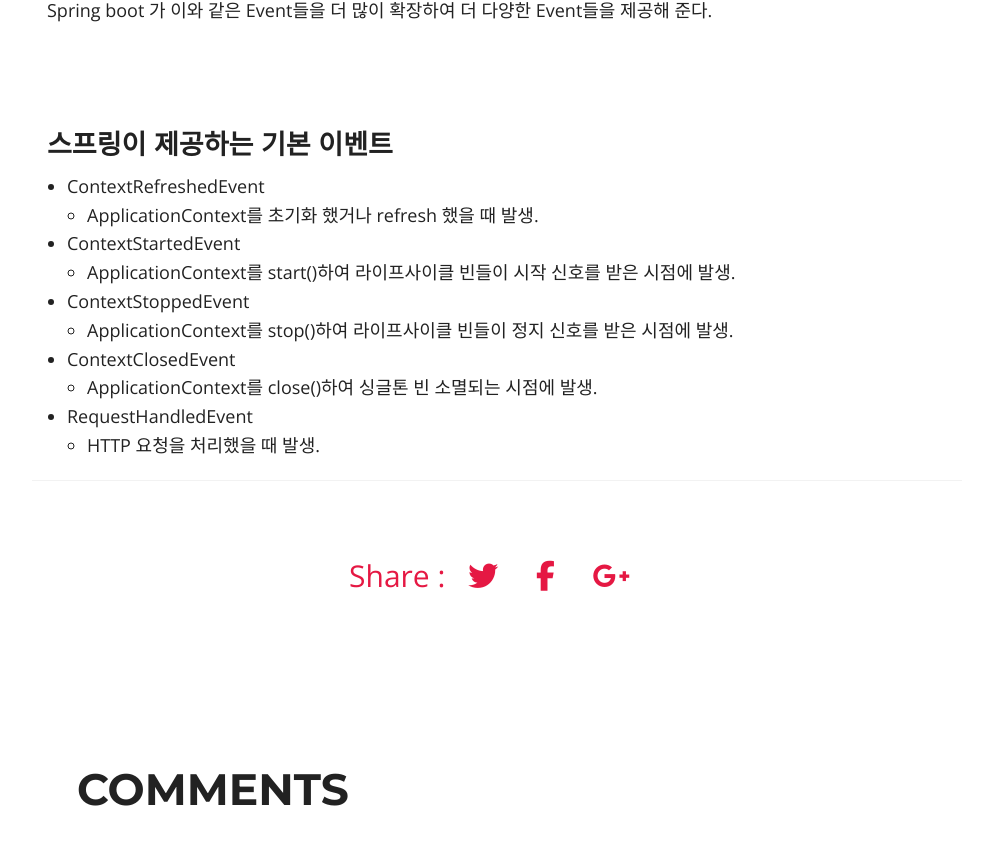
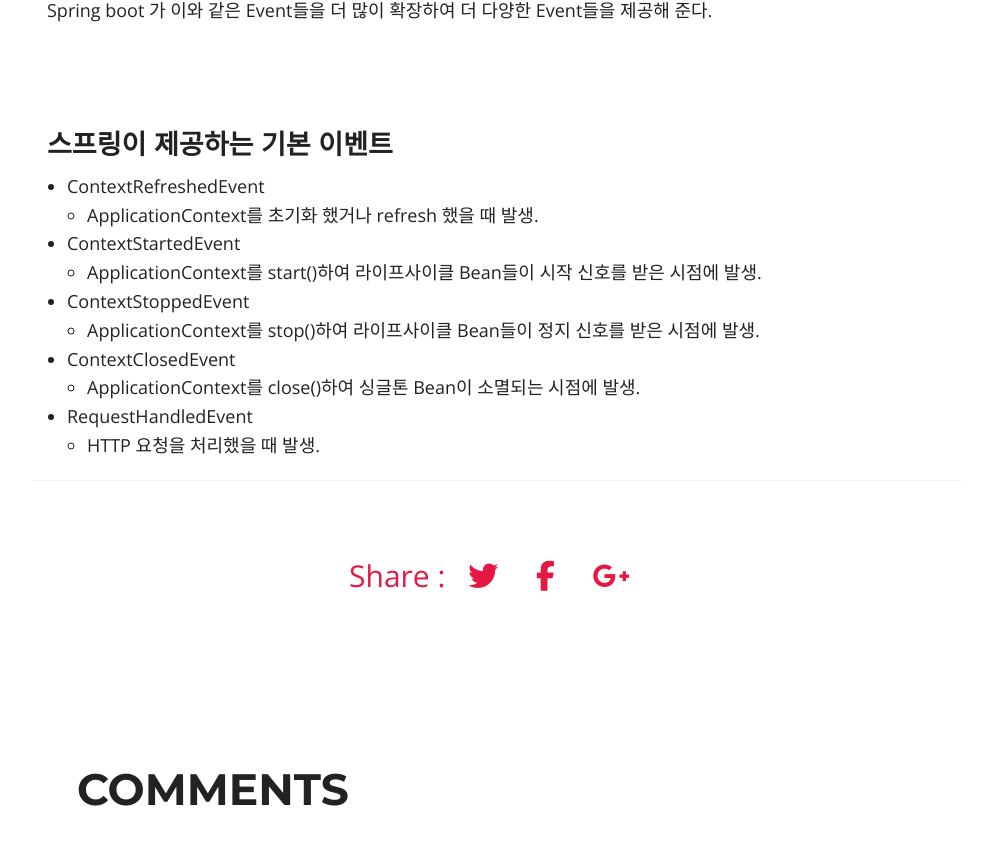
Before and after one commit to Seongmun-Hong/Seongmun-Hong.github.io, a Jekyll site: the page built from _posts/2019-05-23-IoC Container(7).md, in a window 1280 px wide and 900 px high, scrolled down 9532 px. Shown: the top 845 px of the window, without its empty margins (143-1136 px from the left). Built offline with Jekyll 4.4.1, drawn with Linux system fonts in a browser that asks for light colours; nearby versions of some CDN libraries; library files that are not in the unit come from our copies; comment, search, counter and statistics services are not loaded.

Commit message:
fix :  - 수정

```diff
--- a/_posts/2019-05-23-IoC Container(7).md
+++ b/_posts/2019-05-23-IoC Container(7).md
@@ -391,10 +391,10 @@ Spring boot 가 이와 같은 Event들을 더 많이 확장하여 더 다양한
 - ContextRefreshedEvent
     - ApplicationContext를 초기화 했거나 refresh 했을 때 발생.
 - ContextStartedEvent
-    - ApplicationContext를 start()하여 라이프사이클 빈들이 시작 신호를 받은 시점에 발생.
+    - ApplicationContext를 start()하여 라이프사이클 Bean들이 시작 신호를 받은 시점에 발생.
 - ContextStoppedEvent
-    - ApplicationContext를 stop()하여 라이프사이클 빈들이 정지 신호를 받은 시점에 발생.
+    - ApplicationContext를 stop()하여 라이프사이클 Bean들이 정지 신호를 받은 시점에 발생.
 - ContextClosedEvent
-    - ApplicationContext를 close()하여 싱글톤 빈 소멸되는 시점에 발생.
+    - ApplicationContext를 close()하여 싱글톤 Bean이 소멸되는 시점에 발생.
 - RequestHandledEvent
     - HTTP 요청을 처리했을 때 발생.
```
